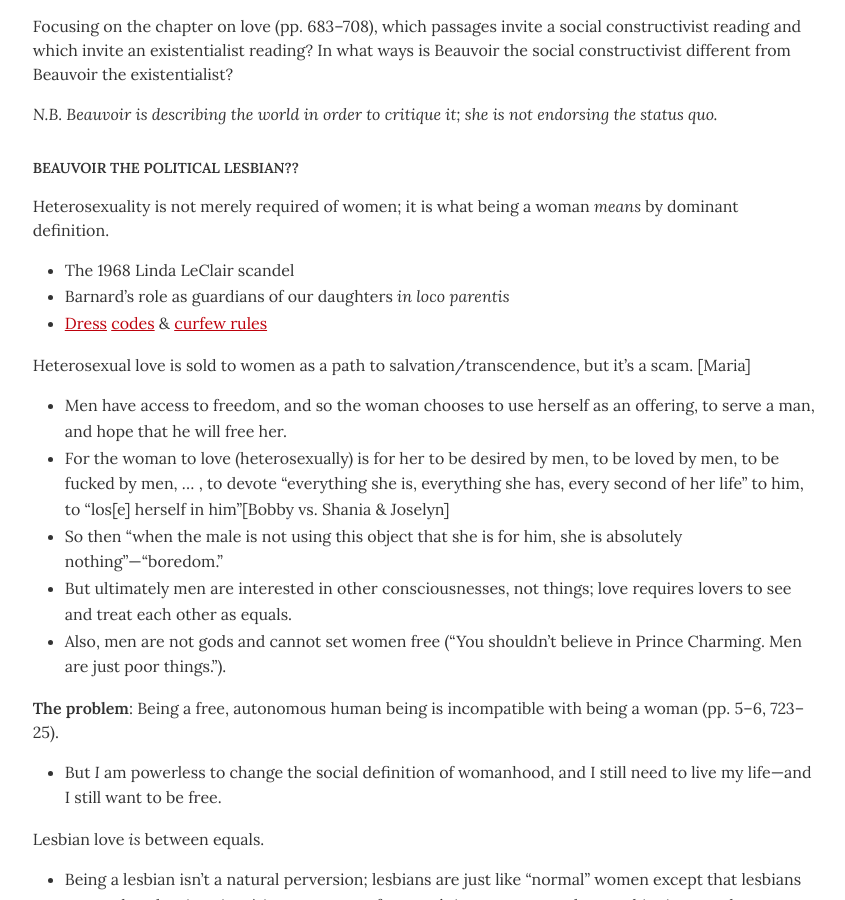
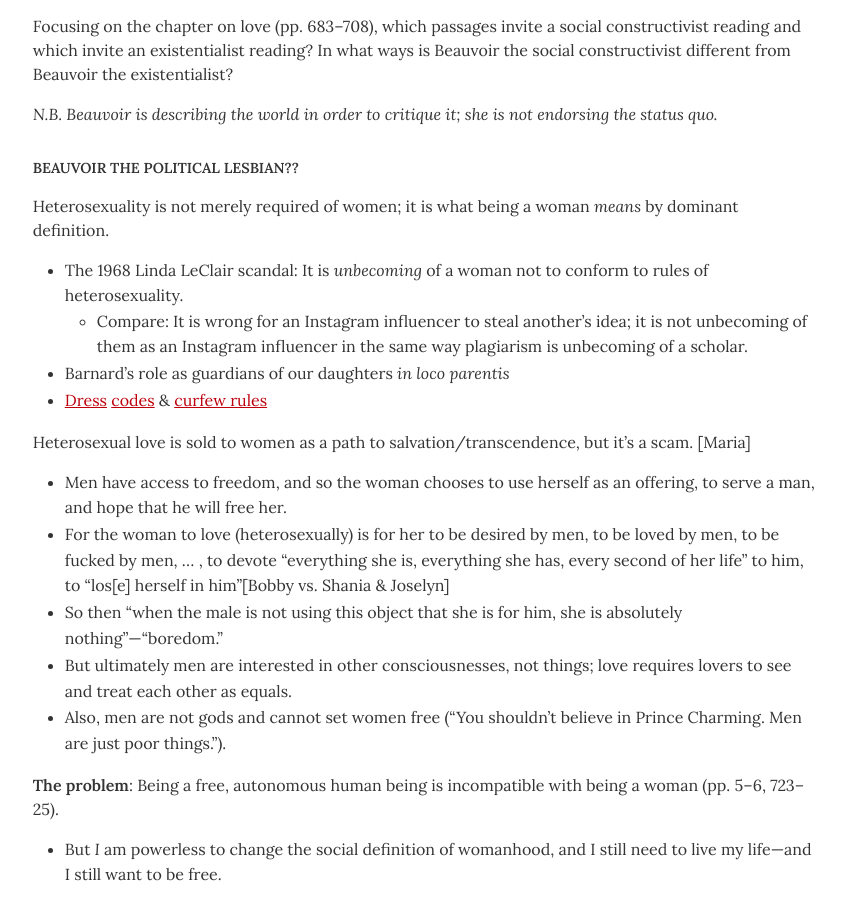
Before and after one commit to dingherself/love-gender-sex, a Jekyll site: the page built from handouts/_posts/2026-03-04-beauvoir-the-second-sex-ii.md, in a window 1280 px wide and 900 px high, scrolled down 1507 px. Shown: the whole window, without its empty margins (215-1060 px from the left). Built offline with Jekyll 4.4.1, drawn with Linux system fonts in a browser that asks for light colours.

Commit message:
clarify language

```diff
--- a/handouts/_posts/2026-03-04-beauvoir-the-second-sex-ii.md
+++ b/handouts/_posts/2026-03-04-beauvoir-the-second-sex-ii.md
@@ -73,7 +73,9 @@ Focusing on the chapter on love (pp. 683–708), which passages invite a social
 
 Heterosexuality is not merely required of women; it is what being a woman *means* by dominant definition.
 
-- The 1968 Linda LeClair scandel
+- The 1968 Linda LeClair scandal: It is *unbecoming* of a woman not to conform to rules of heterosexuality.
+  - Compare: It is wrong for an Instagram influencer to steal another’s idea; it is not unbecoming of them as an Instagram influencer in the same way plagiarism is unbecoming of a scholar.
+
 - Barnard’s role as guardians of our daughters *in loco parentis*
 - [Dress](https://barnardarchives.omeka.net/items/show/84) [codes](https://barnardarchives.omeka.net/items/show/85) & [curfew rules](https://barnardarchives.omeka.net/items/show/122)
 
```
